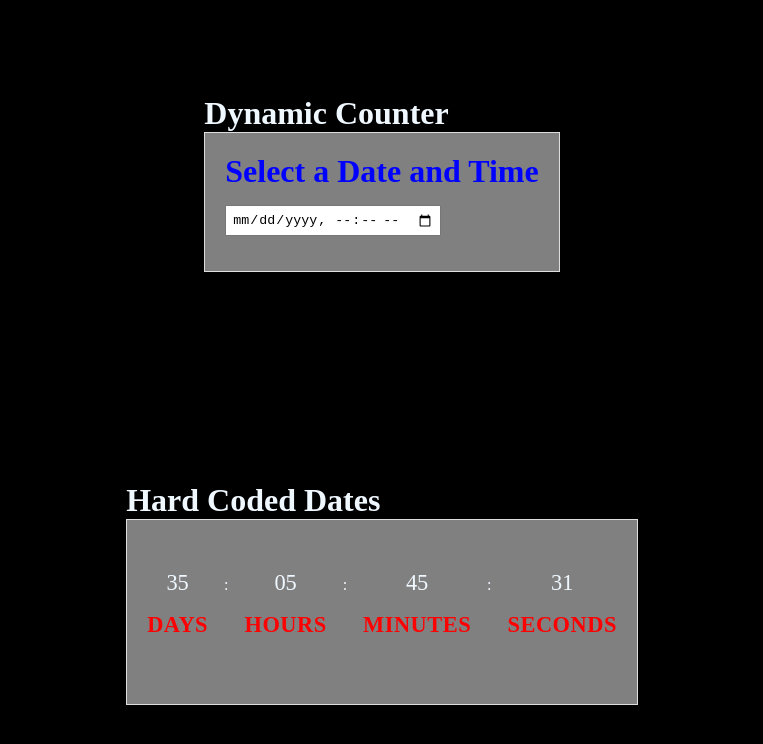
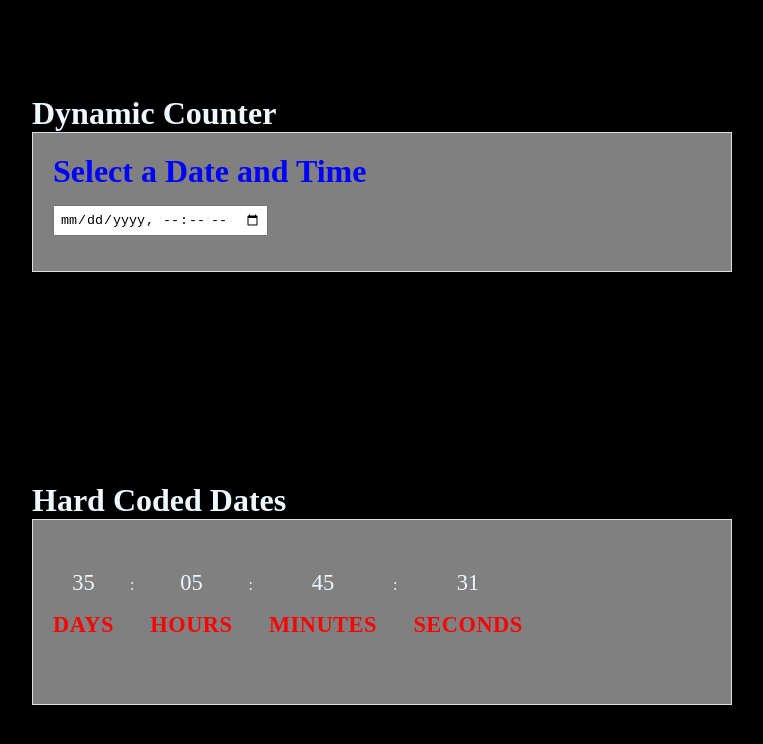
Before and after one commit to oscar-mcintosh/reuseable-countdown, a Nuxt app: page / in a window 1280 px wide. Shown: the top 744 px of the page, without its empty margins (258-1021 px from the left). Built offline with nearby package versions, Linux system fonts and the light colour scheme.

Commit message:
Updated styling

```diff
--- a/components/CountDown.vue
+++ b/components/CountDown.vue
@@ -81,7 +81,7 @@ watch(selectedDateTime, () => {
   border: 1px solid #dedede;
   background-color: rgba(255, 255, 255, .5);
   backdrop-filter: blur(10px);
-
+  width: 700px;
   padding: 20px;
 }
 
--- a/pages/index.vue
+++ b/pages/index.vue
@@ -39,10 +39,9 @@
     border: 1px solid #dedede;
     background-color: rgba(255, 255, 255, .5);
     backdrop-filter: blur(10px);
-
+    width: 700px;
     padding: 20px;
   }
-
 
     .counter__home{
         width: 100%;
```
Lines whose indentation alone changed are shown as unchanged.
